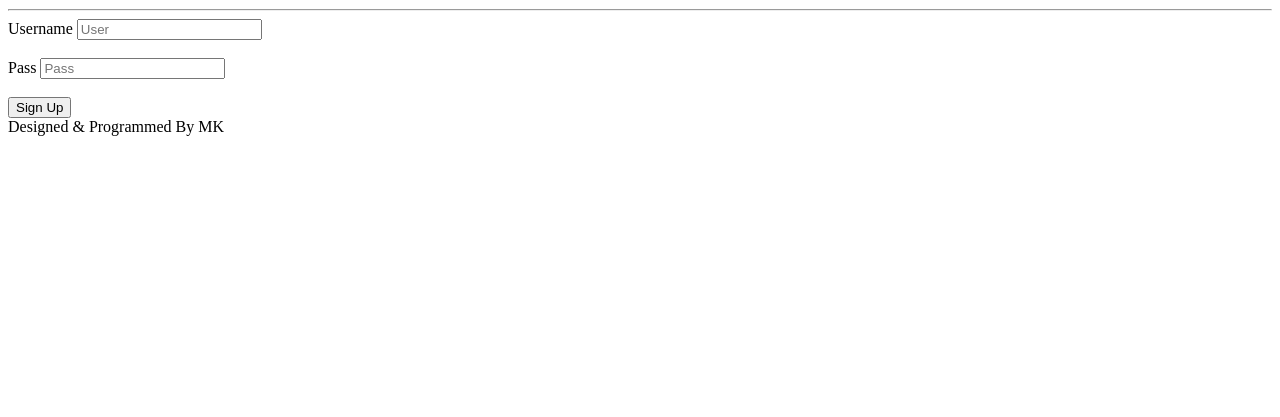
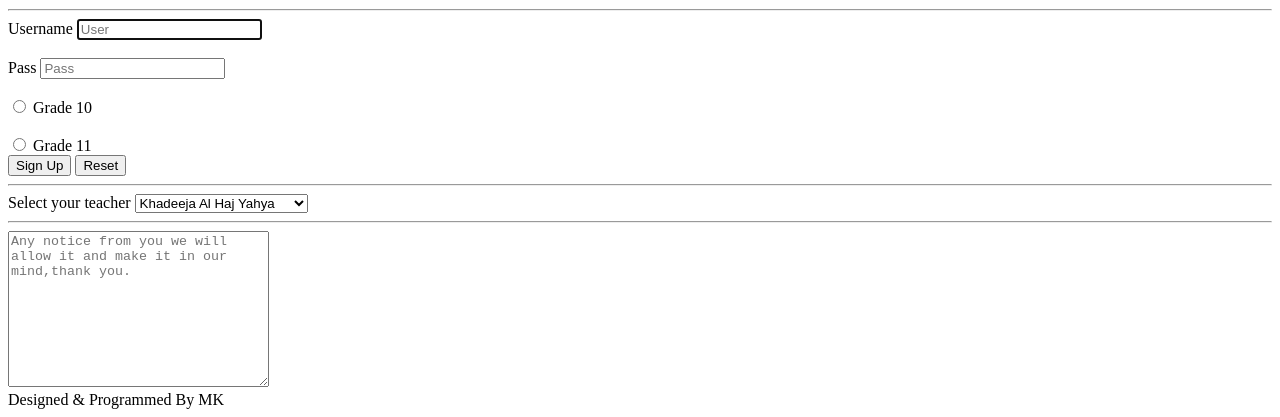
Before and after one commit to ABONADER2005/Teachers-in-Yabroud, a plain HTML site: page index.html in a window 1280 px wide. Shown: the part 1347-1764 px from the top of the page. Before the commit the page ends 1491 px from the top, so only its background shows below. Drawn offline with Linux system fonts and the light colour scheme.

Commit message:
Add files via upload

```diff
--- a/index.html
+++ b/index.html
@@ -154,21 +154,52 @@
            <!-- hight/width => video hight&width  -->
            <!-- loop => replay audio/video  -->
            <hr>
-           <form>
+           <form action="" method="post">
+            <!-- action attribute it is for back-end such as : action="data.php" -->
+            <!-- method attribute it is for the content of form if it shown in the url or not -->
             <div>
                 <label>Username</label>
-                <input type="text" required placeholder="User">
+                <input type="text" required placeholder="User" autofocus>
             </div>
             <!-- br is a break space between elements -->
             <br>
             <div>
-            <label>Pass</label>
-            <input type="password" required placeholder="Pass">
+            <label for="p">Pass</label>
+            <input id="p" type="password" required placeholder="Pass" name="pass" minlength="8" maxlength="16">
+            <!-- name attribute is for back-end server it isnt show in the front-end -->
             </div>
             <br>
+            <input id="G" type="radio" name="Grade" value="10">
+            <label for="G">Grade 10</label>
+            <br>
+            <br>
+            <input id="G" type="radio" name="Grade" value="11">
+            <label for="G">Grade 11</label>
+            <br>
             <input type="submit" value="Sign Up">
+            <input type="reset" value="Reset">
+            <hr>
+            <!-- Types of input : color,range,number,hidden,radio,checkbox   -->
+            <!-- Types of input attributes (at the end of the line of input.) : readonly,disabled,autofocus,min&max lenth   -->
+            <!-- read only : you can read the content and the content it will be send to back-end but disabeld the content will not send to back-end but both you can't edit on it.   -->
+            <!--  range&number we have many attributes such as min,max and step.  -->
+            <!-- id attribute it is unique you can'r repeat it -->
+            <label for="Teacher">Select your teacher</label>
+            <select name="Teacher" id="Teacher">
+                <!-- multiple attribute in the end of line of select which it allow to user to select multiple choices -->
+                <optgroup label="Math">
+                <option value="1" selected>Khadeeja Al Haj Yahya</option>
+                <!-- selected attribute it is when you want to make a choice is already selected for any reason -->
+                </optgroup>
+                <optgroup label="Eng">
+                <option value="2">Hasan Al Haj-Ali</option>
+                </optgroup>
+            </select>
+            <hr>
+            <textarea name="Any notice" id="note" cols="30" rows="10" placeholder="Any notice from you we will allow it and make it in our mind,thank you."></textarea>
            </form>
-           <!-- value for a content in laber -->
+           <!-- value for a content in label -->
+           <!-- action code is for back-end when we sign up in website the action code will help us to send info to back-end file or database -->
            <footer>
             Designed & Programmed By MK
            </footer>
```
